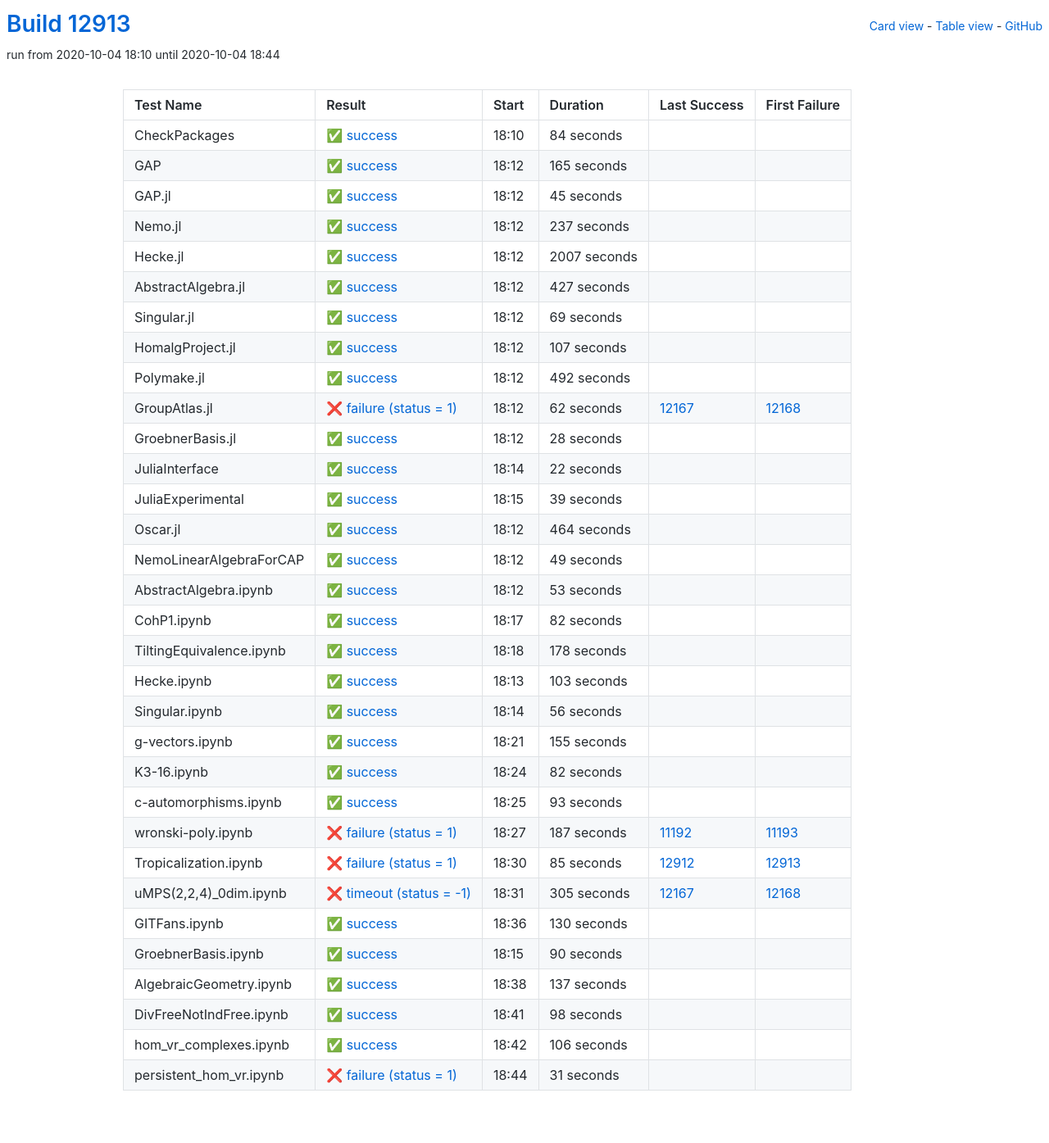
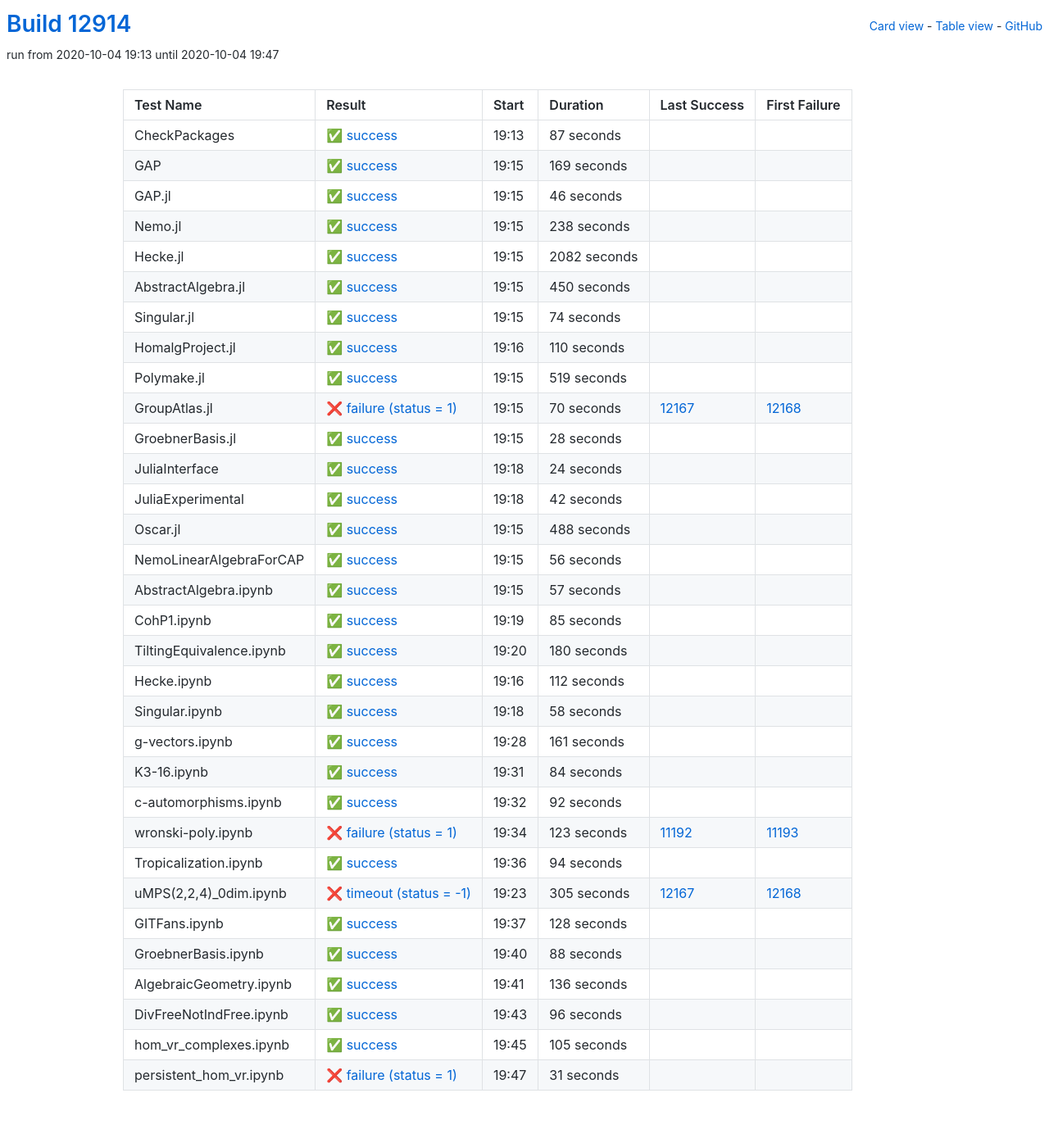
Before and after one commit to oscar-system/oscar-ci-status, a Jekyll site: the page built from table.html, in a window 1280 px wide. Shown: the whole page at 82% size. Built offline with Jekyll 4.4.1, drawn with Linux system fonts in a browser that asks for light colours.

Commit message:
Build #12914

```diff
--- a/_data/ci.yml
+++ b/_data/ci.yml
@@ -1,6 +1,6 @@
 ---
-build: 12913
-build_url: https://oscarci.mathematik.uni-kl.de/job/oscar/12913/
+build: 12914
+build_url: https://oscarci.mathematik.uni-kl.de/job/oscar/12914/
 job: oscar
 organization: oscar-system
 repo: oscar-ci-status
@@ -8,128 +8,128 @@
 tests:
 - name: CheckPackages
   id: checkpackages
-  log: https://oscarci.mathematik.uni-kl.de/job/oscar/12913/artifact/logs/build-12913/CheckPackages.log
-  start: 2020-10-04 18:10
+  log: https://oscarci.mathematik.uni-kl.de/job/oscar/12914/artifact/logs/build-12914/CheckPackages.log
+  start: 2020-10-04 19:13
   success: true
   exitcode: 0
   status: success
-  duration: 84
+  duration: 87
   last_success: false
   last_success_url:
   first_failure: false
   first_failure_url:
 - name: GAP
   id: gap
-  log: https://oscarci.mathematik.uni-kl.de/job/oscar/12913/artifact/logs/build-12913/GAP.log
-  start: 2020-10-04 18:12
+  log: https://oscarci.mathematik.uni-kl.de/job/oscar/12914/artifact/logs/build-12914/GAP.log
+  start: 2020-10-04 19:15
   success: true
   exitcode: 0
   status: success
-  duration: 165
+  duration: 169
   last_success: false
   last_success_url:
   first_failure: false
   first_failure_url:
 - name: GAP.jl
   id: gap-jl
-  log: https://oscarci.mathematik.uni-kl.de/job/oscar/12913/artifact/logs/build-12913/GAP.jl.log
-  start: 2020-10-04 18:12
+  log: https://oscarci.mathematik.uni-kl.de/job/oscar/12914/artifact/logs/build-12914/GAP.jl.log
+  start: 2020-10-04 19:15
   success: true
   exitcode: 0
   status: success
-  duration: 45
+  duration: 46
   last_success: false
   last_success_url:
   first_failure: false
   first_failure_url:
 - name: Nemo.jl
   id: nemo-jl
-  log: https://oscarci.mathematik.uni-kl.de/job/oscar/12913/artifact/logs/build-12913/Nemo.jl.log
-  start: 2020-10-04 18:12
+  log: https://oscarci.mathematik.uni-kl.de/job/oscar/12914/artifact/logs/build-12914/Nemo.jl.log
+  start: 2020-10-04 19:15
   success: true
   exitcode: 0
   status: success
-  duration: 237
+  duration: 238
   last_success: false
   last_success_url:
   first_failure: false
   first_failure_url:
 - name: Hecke.jl
   id: hecke-jl
-  log: https://oscarci.mathematik.uni-kl.de/job/oscar/12913/artifact/logs/build-12913/Hecke.jl.log
-  start: 2020-10-04 18:12
+  log: https://oscarci.mathematik.uni-kl.de/job/oscar/12914/artifact/logs/build-12914/Hecke.jl.log
+  start: 2020-10-04 19:15
   success: true
   exitcode: 0
   status: success
-  duration: 2007
+  duration: 2082
   last_success: false
   last_success_url:
   first_failure: false
   first_failure_url:
 - name: AbstractAlgebra.jl
   id: abstractalgebra-jl
-  log: https://oscarci.mathematik.uni-kl.de/job/oscar/12913/artifact/logs/build-12913/AbstractAlgebra.jl.log
-  start: 2020-10-04 18:12
+  log: https://oscarci.mathematik.uni-kl.de/job/oscar/12914/artifact/logs/build-12914/AbstractAlgebra.jl.log
+  start: 2020-10-04 19:15
   success: true
   exitcode: 0
   status: success
-  duration: 427
+  duration: 450
   last_success: false
   last_success_url:
   first_failure: false
   first_failure_url:
 - name: Singular.jl
   id: singular-jl
-  log: https://oscarci.mathematik.uni-kl.de/job/oscar/12913/artifact/logs/build-12913/Singular.jl.log
-  start: 2020-10-04 18:12
+  log: https://oscarci.mathematik.uni-kl.de/job/oscar/12914/artifact/logs/build-12914/Singular.jl.log
+  start: 2020-10-04 19:15
   success: true
   exitcode: 0
   status: success
-  duration: 69
+  duration: 74
   last_success: false
   last_success_url:
   first_failure: false
   first_failure_url:
 - name: HomalgProject.jl
   id: homalgproject-jl
-  log: https://oscarci.mathematik.uni-kl.de/job/oscar/12913/artifact/logs/build-12913/HomalgProject.jl.log
-  start: 2020-10-04 18:12
+  log: https://oscarci.mathematik.uni-kl.de/job/oscar/12914/artifact/logs/build-12914/HomalgProject.jl.log
+  start: 2020-10-04 19:16
   success: true
   exitcode: 0
   status: success
-  duration: 107
+  duration: 110
   last_success: false
   last_success_url:
   first_failure: false
   first_failure_url:
 - name: Polymake.jl
   id: polymake-jl
-  log: https://oscarci.mathematik.uni-kl.de/job/oscar/12913/artifact/logs/build-12913/Polymake.jl.log
-  start: 2020-10-04 18:12
+  log: https://oscarci.mathematik.uni-kl.de/job/oscar/12914/artifact/logs/build-12914/Polymake.jl.log
+  start: 2020-10-04 19:15
   success: true
   exitcode: 0
   status: success
-  duration: 492
+  duration: 519
   last_success: false
   last_success_url:
   first_failure: false
   first_failure_url:
 - name: GroupAtlas.jl
   id: groupatlas-jl
-  log: https://oscarci.mathematik.uni-kl.de/job/oscar/12913/artifact/logs/build-12913/GroupAtlas.jl.log
-  start: 2020-10-04 18:12
+  log: https://oscarci.mathematik.uni-kl.de/job/oscar/12914/artifact/logs/build-12914/GroupAtlas.jl.log
+  start: 2020-10-04 19:15
   success: false
   exitcode: 1
   status: failure
-  duration: 62
+  duration: 70
   last_success: 12167
   last_success_url: https://oscarci.mathematik.uni-kl.de/job/oscar/12167/
   first_failure: 12168
   first_failure_url: https://oscarci.mathematik.uni-kl.de/job/oscar/12168/
 - name: GroebnerBasis.jl
   id: groebnerbasis-jl
-  log: https://oscarci.mathematik.uni-kl.de/job/oscar/12913/artifact/logs/build-12913/GroebnerBasis.jl.log
-  start: 2020-10-04 18:12
+  log: https://oscarci.mathematik.uni-kl.de/job/oscar/12914/artifact/logs/build-12914/GroebnerBasis.jl.log
+  start: 2020-10-04 19:15
   success: true
   exitcode: 0
   status: success
@@ -140,104 +140,44 @@
   first_failure_url:
 - name: JuliaInterface
   id: juliainterface
-  log: https://oscarci.mathematik.uni-kl.de/job/oscar/12913/artifact/logs/build-12913/JuliaInterface.log
-  start: 2020-10-04 18:14
+  log: https://oscarci.mathematik.uni-kl.de/job/oscar/12914/artifact/logs/build-12914/JuliaInterface.log
+  start: 2020-10-04 19:18
   success: true
   exitcode: 0
   status: success
-  duration: 22
+  duration: 24
   last_success: false
   last_success_url:
   first_failure: false
   first_failure_url:
 - name: JuliaExperimental
   id: juliaexperimental
-  log: https://oscarci.mathematik.uni-kl.de/job/oscar/12913/artifact/logs/build-12913/JuliaExperimental.log
-  start: 2020-10-04 18:15
+  log: https://oscarci.mathematik.uni-kl.de/job/oscar/12914/artifact/logs/build-12914/JuliaExperimental.log
+  start: 2020-10-04 19:18
   success: true
   exitcode: 0
   status: success
-  duration: 39
+  duration: 42
   last_success: false
   last_success_url:
   first_failure: false
   first_failure_url:
 - name: Oscar.jl
   id: oscar-jl
-  log: https://oscarci.mathematik.uni-kl.de/job/oscar/12913/artifact/logs/build-12913/Oscar.jl.log
-  start: 2020-10-04 18:12
+  log: https://oscarci.mathematik.uni-kl.de/job/oscar/12914/artifact/logs/build-12914/Oscar.jl.log
+  start: 2020-10-04 19:15
   success: true
   exitcode: 0
   status: success
-  duration: 464
+  duration: 488
   last_success: false
   last_success_url:
   first_failure: false
   first_failure_url:
 - name: NemoLinearAlgebraForCAP
   id: nemolinearalgebraforcap
-  log: https://oscarci.mathematik.uni-kl.de/job/oscar/12913/artifact/logs/build-12913/NemoLinearAlgebraForCAP.log
-  start: 2020-10-04 18:12
-  success: true
-  exitcode: 0
-  status: success
-  duration: 49
-  last_success: false
-  last_success_url:
-  first_failure: false
-  first_failure_url:
-- name: AbstractAlgebra.ipynb
-  id: abstractalgebra-ipynb
-  log: https://oscarci.mathematik.uni-kl.de/job/oscar/12913/artifact/logs/build-12913/AbstractAlgebra.ipynb.log
-  start: 2020-10-04 18:12
-  success: true
-  exitcode: 0
-  status: success
-  duration: 53
-  last_success: false
-  last_success_url:
-  first_failure: false
-  first_failure_url:
-- name: CohP1.ipynb
-  id: cohp1-ipynb
-  log: https://oscarci.mathematik.uni-kl.de/job/oscar/12913/artifact/logs/build-12913/CohP1.ipynb.log
-  start: 2020-10-04 18:17
-  success: true
-  exitcode: 0
-  status: success
-  duration: 82
-  last_success: false
-  last_success_url:
-  first_failure: false
-  first_failure_url:
-- name: TiltingEquivalence.ipynb
-  id: tiltingequivalence-ipynb
-  log: https://oscarci.mathematik.uni-kl.de/job/oscar/12913/artifact/logs/build-12913/TiltingEquivalence.ipynb.log
-  start: 2020-10-04 18:18
-  success: true
-  exitcode: 0
-  status: success
-  duration: 178
-  last_success: false
-  last_success_url:
-  first_failure: false
-  first_failure_url:
-- name: Hecke.ipynb
-  id: hecke-ipynb
-  log: https://oscarci.mathematik.uni-kl.de/job/oscar/12913/artifact/logs/build-12913/Hecke.ipynb.log
-  start: 2020-10-04 18:13
-  success: true
-  exitcode: 0
-  status: success
-  duration: 103
-  last_success: false
-  last_success_url:
-  first_failure: false
-  first_failure_url:
-- name: Singular.ipynb
-  id: singular-ipynb
-  log: https://oscarci.mathematik.uni-kl.de/job/oscar/12913/artifact/logs/build-12913/Singular.ipynb.log
-  start: 2020-10-04 18:14
+  log: https://oscarci.mathematik.uni-kl.de/job/oscar/12914/artifact/logs/build-12914/NemoLinearAlgebraForCAP.log
+  start: 2020-10-04 19:15
   success: true
   exitcode: 0
   status: success
@@ -246,70 +186,130 @@
   last_success_url:
   first_failure: false
   first_failure_url:
-- name: g-vectors.ipynb
-  id: g-vectors-ipynb
-  log: https://oscarci.mathematik.uni-kl.de/job/oscar/12913/artifact/logs/build-12913/g-vectors.ipynb.log
-  start: 2020-10-04 18:21
+- name: AbstractAlgebra.ipynb
+  id: abstractalgebra-ipynb
+  log: https://oscarci.mathematik.uni-kl.de/job/oscar/12914/artifact/logs/build-12914/AbstractAlgebra.ipynb.log
+  start: 2020-10-04 19:15
   success: true
   exitcode: 0
   status: success
-  duration: 155
+  duration: 57
+  last_success: false
+  last_success_url:
+  first_failure: false
+  first_failure_url:
+- name: CohP1.ipynb
+  id: cohp1-ipynb
+  log: https://oscarci.mathematik.uni-kl.de/job/oscar/12914/artifact/logs/build-12914/CohP1.ipynb.log
+  start: 2020-10-04 19:19
+  success: true
+  exitcode: 0
+  status: success
+  duration: 85
+  last_success: false
+  last_success_url:
+  first_failure: false
+  first_failure_url:
+- name: TiltingEquivalence.ipynb
+  id: tiltingequivalence-ipynb
+  log: https://oscarci.mathematik.uni-kl.de/job/oscar/12914/artifact/logs/build-12914/TiltingEquivalence.ipynb.log
+  start: 2020-10-04 19:20
+  success: true
+  exitcode: 0
+  status: success
+  duration: 180
+  last_success: false
+  last_success_url:
+  first_failure: false
+  first_failure_url:
+- name: Hecke.ipynb
+  id: hecke-ipynb
+  log: https://oscarci.mathematik.uni-kl.de/job/oscar/12914/artifact/logs/build-12914/Hecke.ipynb.log
+  start: 2020-10-04 19:16
+  success: true
+  exitcode: 0
+  status: success
+  duration: 112
+  last_success: false
+  last_success_url:
+  first_failure: false
+  first_failure_url:
+- name: Singular.ipynb
+  id: singular-ipynb
+  log: https://oscarci.mathematik.uni-kl.de/job/oscar/12914/artifact/logs/build-12914/Singular.ipynb.log
+  start: 2020-10-04 19:18
+  success: true
+  exitcode: 0
+  status: success
+  duration: 58
+  last_success: false
+  last_success_url:
+  first_failure: false
+  first_failure_url:
+- name: g-vectors.ipynb
+  id: g-vectors-ipynb
+  log: https://oscarci.mathematik.uni-kl.de/job/oscar/12914/artifact/logs/build-12914/g-vectors.ipynb.log
+  start: 2020-10-04 19:28
+  success: true
+  exitcode: 0
+  status: success
+  duration: 161
   last_success: false
   last_success_url:
   first_failure: false
   first_failure_url:
 - name: K3-16.ipynb
   id: k3-16-ipynb
-  log: https://oscarci.mathematik.uni-kl.de/job/oscar/12913/artifact/logs/build-12913/K3-16.ipynb.log
-  start: 2020-10-04 18:24
+  log: https://oscarci.mathematik.uni-kl.de/job/oscar/12914/artifact/logs/build-12914/K3-16.ipynb.log
+  start: 2020-10-04 19:31
   success: true
   exitcode: 0
   status: success
-  duration: 82
+  duration: 84
   last_success: false
   last_success_url:
   first_failure: false
   first_failure_url:
 - name: c-automorphisms.ipynb
   id: c-automorphisms-ipynb
-  log: https://oscarci.mathematik.uni-kl.de/job/oscar/12913/artifact/logs/build-12913/c-automorphisms.ipynb.log
-  start: 2020-10-04 18:25
+  log: https://oscarci.mathematik.uni-kl.de/job/oscar/12914/artifact/logs/build-12914/c-automorphisms.ipynb.log
+  start: 2020-10-04 19:32
   success: true
   exitcode: 0
   status: success
-  duration: 93
+  duration: 92
   last_success: false
   last_success_url:
   first_failure: false
   first_failure_url:
 - name: wronski-poly.ipynb
   id: wronski-poly-ipynb
-  log: https://oscarci.mathematik.uni-kl.de/job/oscar/12913/artifact/logs/build-12913/wronski-poly.ipynb.log
-  start: 2020-10-04 18:27
+  log: https://oscarci.mathematik.uni-kl.de/job/oscar/12914/artifact/logs/build-12914/wronski-poly.ipynb.log
+  start: 2020-10-04 19:34
   success: false
   exitcode: 1
   status: failure
-  duration: 187
+  duration: 123
   last_success: 11192
   last_success_url: https://oscarci.mathematik.uni-kl.de/job/oscar/11192/
   first_failure: 11193
   first_failure_url: https://oscarci.mathematik.uni-kl.de/job/oscar/11193/
 - name: Tropicalization.ipynb
   id: tropicalization-ipynb
-  log: https://oscarci.mathematik.uni-kl.de/job/oscar/12913/artifact/logs/build-12913/Tropicalization.ipynb.log
-  start: 2020-10-04 18:30
-  success: false
-  exitcode: 1
-  status: failure
-  duration: 85
-  last_success: 12912
-  last_success_url: https://oscarci.mathematik.uni-kl.de/job/oscar/12912/
-  first_failure: 12913
-  first_failure_url: https://oscarci.mathematik.uni-kl.de/job/oscar/12913/
+  log: https://oscarci.mathematik.uni-kl.de/job/oscar/12914/artifact/logs/build-12914/Tropicalization.ipynb.log
+  start: 2020-10-04 19:36
+  success: true
+  exitcode: 0
+  status: success
+  duration: 94
+  last_success: false
+  last_success_url:
+  first_failure: false
+  first_failure_url:
 - name: uMPS(2,2,4)_0dim.ipynb
   id: umps-2-2-4-0dim-ipynb
-  log: https://oscarci.mathematik.uni-kl.de/job/oscar/12913/artifact/logs/build-12913/uMPS-2-2-4-_0dim.ipynb.log
-  start: 2020-10-04 18:31
+  log: https://oscarci.mathematik.uni-kl.de/job/oscar/12914/artifact/logs/build-12914/uMPS-2-2-4-_0dim.ipynb.log
+  start: 2020-10-04 19:23
   success: false
   exitcode: -1
   status: timeout
@@ -320,68 +320,68 @@
   first_failure_url: https://oscarci.mathematik.uni-kl.de/job/oscar/12168/
 - name: GITFans.ipynb
   id: gitfans-ipynb
-  log: https://oscarci.mathematik.uni-kl.de/job/oscar/12913/artifact/logs/build-12913/GITFans.ipynb.log
-  start: 2020-10-04 18:36
+  log: https://oscarci.mathematik.uni-kl.de/job/oscar/12914/artifact/logs/build-12914/GITFans.ipynb.log
+  start: 2020-10-04 19:37
   success: true
   exitcode: 0
   status: success
-  duration: 130
+  duration: 128
   last_success: false
   last_success_url:
   first_failure: false
   first_failure_url:
 - name: GroebnerBasis.ipynb
   id: groebnerbasis-ipynb
-  log: https://oscarci.mathematik.uni-kl.de/job/oscar/12913/artifact/logs/build-12913/GroebnerBasis.ipynb.log
-  start: 2020-10-04 18:15
+  log: https://oscarci.mathematik.uni-kl.de/job/oscar/12914/artifact/logs/build-12914/GroebnerBasis.ipynb.log
+  start: 2020-10-04 19:40
   success: true
   exitcode: 0
   status: success
-  duration: 90
+  duration: 88
   last_success: false
   last_success_url:
   first_failure: false
   first_failure_url:
 - name: AlgebraicGeometry.ipynb
   id: algebraicgeometry-ipynb
-  log: https://oscarci.mathematik.uni-kl.de/job/oscar/12913/artifact/logs/build-12913/AlgebraicGeometry.ipynb.log
-  start: 2020-10-04 18:38
+  log: https://oscarci.mathematik.uni-kl.de/job/oscar/12914/artifact/logs/build-12914/AlgebraicGeometry.ipynb.log
+  start: 2020-10-04 19:41
   success: true
   exitcode: 0
   status: success
-  duration: 137
+  duration: 136
   last_success: false
   last_success_url:
   first_failure: false
   first_failure_url:
 - name: DivFreeNotIndFree.ipynb
   id: divfreenotindfree-ipynb
-  log: https://oscarci.mathematik.uni-kl.de/job/oscar/12913/artifact/logs/build-12913/DivFreeNotIndFree.ipynb.log
-  start: 2020-10-04 18:41
+  log: https://oscarci.mathematik.uni-kl.de/job/oscar/12914/artifact/logs/build-12914/DivFreeNotIndFree.ipynb.log
+  start: 2020-10-04 19:43
   success: true
   exitcode: 0
   status: success
-  duration: 98
+  duration: 96
   last_success: false
   last_success_url:
   first_failure: false
   first_failure_url:
 - name: hom_vr_complexes.ipynb
   id: hom-vr-complexes-ipynb
-  log: https://oscarci.mathematik.uni-kl.de/job/oscar/12913/artifact/logs/build-12913/hom_vr_complexes.ipynb.log
-  start: 2020-10-04 18:42
+  log: https://oscarci.mathematik.uni-kl.de/job/oscar/12914/artifact/logs/build-12914/hom_vr_complexes.ipynb.log
+  start: 2020-10-04 19:45
   success: true
   exitcode: 0
   status: success
-  duration: 106
+  duration: 105
   last_success: false
   last_success_url:
   first_failure: false
   first_failure_url:
 - name: persistent_hom_vr.ipynb
   id: persistent-hom-vr-ipynb
-  log: https://oscarci.mathematik.uni-kl.de/job/oscar/12913/artifact/logs/build-12913/persistent_hom_vr.ipynb.log
-  start: 2020-10-04 18:44
+  log: https://oscarci.mathematik.uni-kl.de/job/oscar/12914/artifact/logs/build-12914/persistent_hom_vr.ipynb.log
+  start: 2020-10-04 19:47
   success: false
   exitcode: 1
   status: failure
```
Also changed, not shown: README.md.
